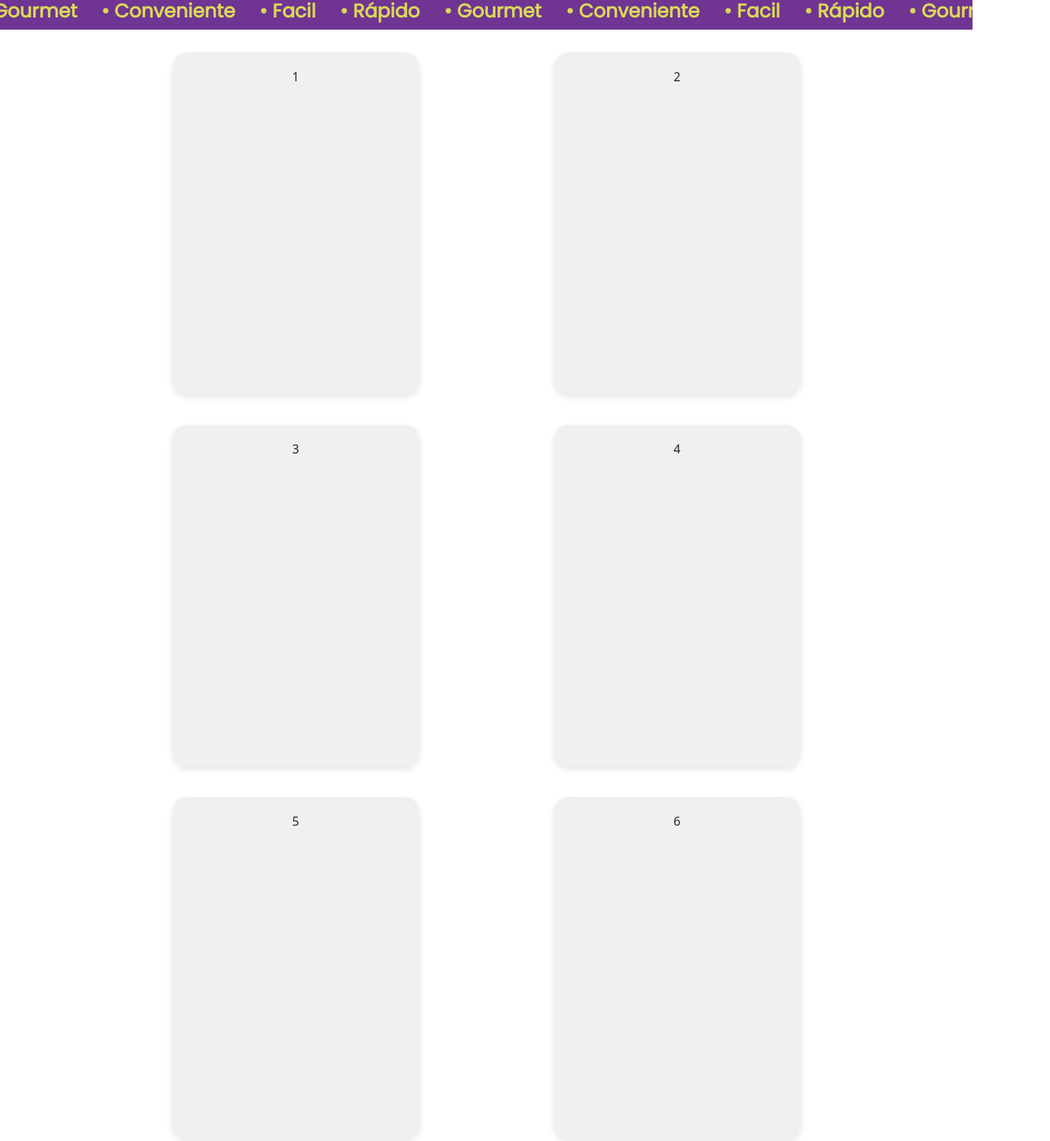
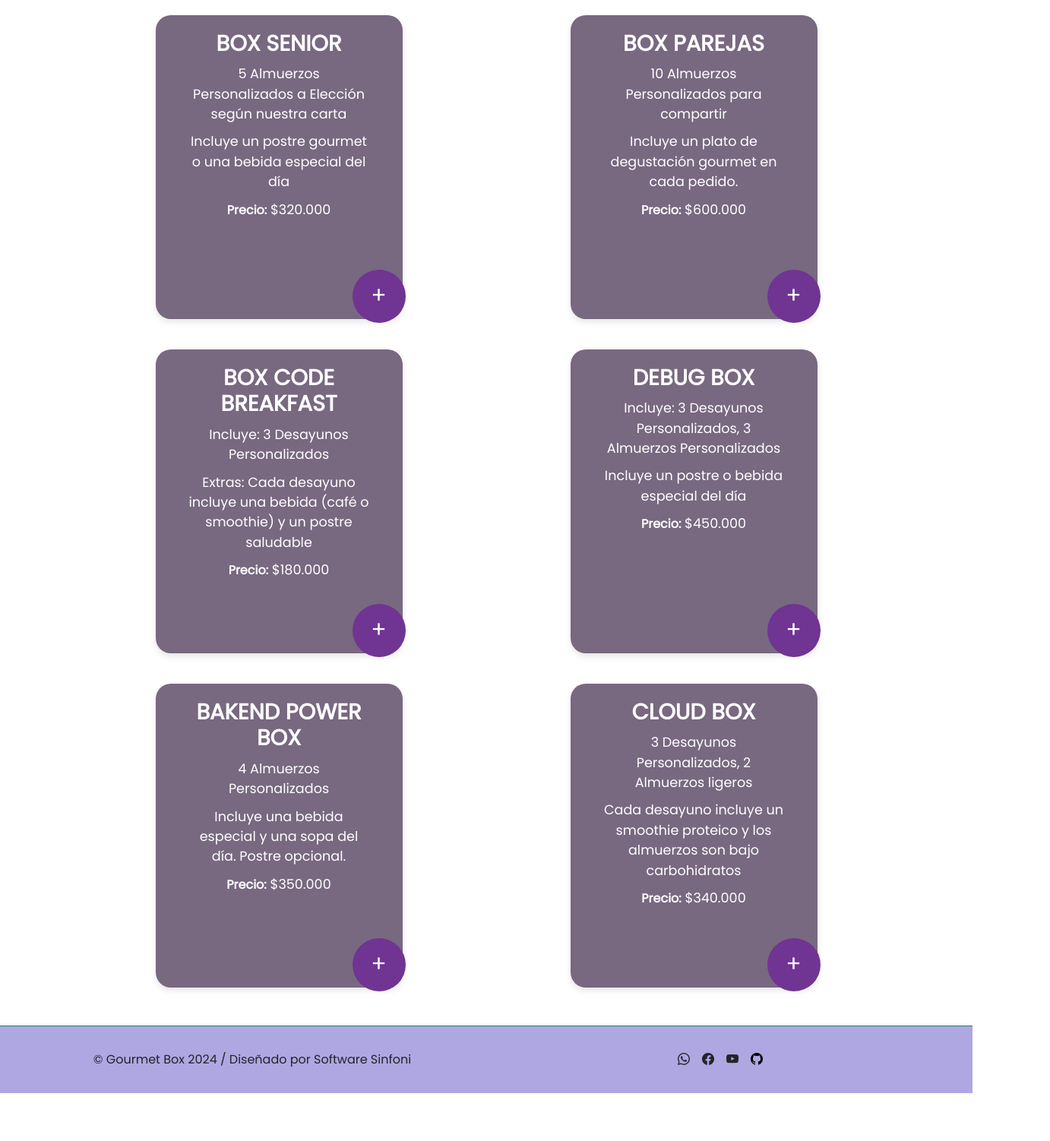
Before and after one commit to johnalexf/GourmetBox, a website: page HTML/suscripcion.html in a window 1280 px wide. Shown: the part 575-2077 px from the top of the page at 76% size, 1382 px wide, since content can reach past the window. After the commit the page ends 2014 px from the top, so only its background shows below. Drawn offline with nearby package versions, Linux system fonts and the light colour scheme.

Commit message:
Cambios textos de las tarjetas de suscripción

```diff
--- a/HTML/suscripcion.html
+++ b/HTML/suscripcion.html
@@ -4,87 +4,57 @@
 <head>
   <meta charset="UTF-8">
   <meta name="viewport" content="width=device-width, initial-scale=1.0">
-  <title>Suscripcion</title>
+  <title>Suscripción</title>
 
-  <!-- Estilos de Boostrap -->
+  <!-- Estilos de Bootstrap -->
   <link href="https://cdn.jsdelivr.net/npm/bootstrap@5.3.3/dist/css/bootstrap.min.css" rel="stylesheet"
     integrity="sha384-QWTKZyjpPEjISv5WaRU9OFeRpok6YctnYmDr5pNlyT2bRjXh0JMhjY6hW+ALEwIH" crossorigin="anonymous" />
   <link rel="stylesheet" href="https://cdn.jsdelivr.net/npm/bootstrap-icons@1.11.3/font/bootstrap-icons.min.css" />
 
-  <!-- Poppins Regular 400 -->
+  <!-- Fuentes -->
   <link rel="preconnect" href="https://fonts.googleapis.com">
   <link rel="preconnect" href="https://fonts.gstatic.com" crossorigin>
-  <link href="https://fonts.googleapis.com/css2?family=Poppins&display=swap" rel="stylesheet">
+  <link href="https://fonts.googleapis.com/css2?family=Poppins&family=Roboto:wght@700&display=swap" rel="stylesheet">
 
-  <!-- Roboto Bold 700 -->
-  <link rel="preconnect" href="https://fonts.googleapis.com">
-  <link rel="preconnect" href="https://fonts.gstatic.com" crossorigin>
-  <link href="https://fonts.googleapis.com/css2?family=Roboto:wght@700&display=swap" rel="stylesheet">
-
-  <!-- Estilos del Navbar y Footer -->
+  <!-- Estilos del Navbar, Footer y esta página -->
   <link rel="stylesheet" href="../styles/styleNavFooter.css">
-
-  <!-- EStilos propios de esta pagina -->
   <link rel="stylesheet" href="../styles/stylesuscripcion.css">
-
 </head>
 
 <body>
 
-  <!-- Navbar jalado con el javascript llamarNavFooter.js -->
+  <!-- Navbar -->
   <header>
     <nav class="navbar navbar-expand-lg" style="background-color: rgba(105, 91, 199, 0.534)">
       <div class="container-fluid">
         <a class="navbar-brand" href="#">
           <img src="../img/logoo.png" alt="Título Gourmet Box" width="150" class="Logonegro ms-4" />
         </a>
-
         <button class="navbar-toggler" type="button" data-bs-toggle="collapse" data-bs-target="#navbarSupportedContent"
           aria-controls="navbarSupportedContent" aria-expanded="false" aria-label="Toggle navigation">
           <span class="navbar-toggler-icon"></span>
         </button>
-
-        <div class="collapse navbar-collapse" id="navbarSupportedContent" style="text-align: right;">
+        <div class="collapse navbar-collapse text-end" id="navbarSupportedContent">
           <ul class="navbar-nav ms-auto mb-2 mb-lg-0">
-            <li class="nav-item">
-              <a class="nav-link" aria-current="page" href="../index.html" id="inicio">Inicio</a>
-            </li>
-            <li class="nav-item">
-              <a class="nav-link" href="./menu.html" id="menu">Menú</a>
-            </li>
-            <li class="nav-item">
-              <a class="nav-link" href="./suscripcion.html" id="suscripcion">Suscripción</a>
-            </li>
-            <li class="nav-item">
-              <a class="nav-link" href="./conocenos.html" id="conocenos">Conócenos</a>
-            </li>
-            <li class="nav-item">
-              <a class="nav-link" href="./contactanos.html" id="contactenos">Contáctenos</a>
-            </li>
-            <li class="nav-item">
-              <a class="nav-link" href="./login.html" id="sesion">Ingresar</a>
-            </li>
-            <li class="nav-item p-2">
-              <a class="navbar-brand ms-auto" href="./carrito.html" id="carrito">
-                <i class="bi bi-cart4"></i>
-              </a>
-            </li>
+            <li class="nav-item"><a class="nav-link" href="../index.html" id="inicio">Inicio</a></li>
+            <li class="nav-item"><a class="nav-link" href="./menu.html" id="menu">Menú</a></li>
+            <li class="nav-item"><a class="nav-link" href="./suscripcion.html" id="suscripcion">Suscripción</a></li>
+            <li class="nav-item"><a class="nav-link" href="./conocenos.html" id="conocenos">Conócenos</a></li>
+            <li class="nav-item"><a class="nav-link" href="./contactanos.html" id="contactenos">Contáctenos</a></li>
+            <li class="nav-item"><a class="nav-link" href="./login.html" id="sesion">Ingresar</a></li>
+            <li class="nav-item p-2"><a class="navbar-brand ms-auto" href="./carrito.html" id="carrito"><i
+                  class="bi bi-cart4"></i></a></li>
           </ul>
         </div>
       </div>
     </nav>
   </header>
-
-
-
   <main>
-    <!-- Herocontent -->
     <section class="hero-content">
-      <div>
-        <img src="../img/Herocontent.png" alt="Descripción de la imagen">
+      <div class="imgdehero">
+        <img src="..\img\Herocontent.png" alt="Descripción del plan básico" />
       </div>
     </section>
-    <!-- Final Herocontent -->
 
     <!-- cinta que se desplaza de manera automatica -->
     <section class="subtitle">
@@ -112,20 +82,83 @@
       </div>
     </section>
 
+
+    <!-- Contenedores suscripción -->
+    <!-- Contenedores suscripción -->
     <section class="Suscripcion">
-      <div class="Objeto">1</div>
-      <div class="Objeto">2</div>
-      <div class="Objeto">3</div>
-      <div class="Objeto">4</div>
-      <div class="Objeto">5</div>
-      <div class="Objeto">6</div>
+      <div class="Objeto">
+        <div class="Texto-Objeto">
+          <h3>BOX SENIOR</h3>
+          <p>5 Almuerzos Personalizados a Elección según nuestra carta</p>
+          <p>Incluye un postre gourmet o una bebida especial del día</p>
+          <p><strong>Precio:</strong> $320.000</p>
+
+        </div>
+        <button class="boton-circular">+</button>
+      </div>
+
+      <div class="Objeto">
+        <div class="Texto-Objeto">
+          <h3>BOX PAREJAS</h3>
+          <p>10 Almuerzos Personalizados para compartir</p>
+          <p>Incluye un plato de degustación gourmet en cada pedido.</p>
+          <p><strong>Precio:</strong> $600.000</p>
+        </div>
+        <button class="boton-circular">+</button>
+      </div>
+
+      <div class="Objeto">
+        <div class="Texto-Objeto">
+          <h3>BOX CODE BREAKFAST</h3>
+          <p>Incluye: 3 Desayunos Personalizados</p>
+          <p>Extras: Cada desayuno incluye una bebida (café o smoothie) y un postre saludable</p>
+          <p><strong>Precio:</strong> $180.000</p>
+        </div>
+        <button class="boton-circular">+</button>
+      </div>
+
+      <div class="Objeto">
+        <div class="Texto-Objeto">
+          <h3>DEBUG BOX</h3>
+          <p>Incluye: 3 Desayunos Personalizados, 3 Almuerzos Personalizados</p>
+          <p>Incluye un postre o bebida especial del día</p>
+          <p><strong>Precio:</strong> $450.000</p>
+        </div>
+        <button class="boton-circular">+</button>
+      </div>
+
+      <div class="Objeto">
+        <div class="Texto-Objeto">
+          <h3>BAKEND POWER BOX</h3>
+          <p>4 Almuerzos Personalizados</p>
+          <p>Incluye una bebida especial y una sopa del día. Postre opcional.</p>
+          <p><strong>Precio:</strong> $350.000</p>
+        </div>
+        <button class="boton-circular">+</button>
+      </div>
+
+      <div class="Objeto">
+        <div class="Texto-Objeto">
+          <h3>CLOUD BOX</h3>
+          <p>3 Desayunos Personalizados, 2 Almuerzos ligeros </p>
+          <p>Cada desayuno incluye un smoothie proteico y los almuerzos son bajo carbohidratos</p>
+          <p><strong>Precio:</strong> $340.000</p>
+        </div>
+        <button class="boton-circular">+</button>
+      </div>
     </section>
+
+
+
+
+
+
+
 
 
   </main>
 
-
-  <!-- Footer jalado con el javascript llamarNavFooter.js -->
+  <!-- Footer -->
   <footer>
     <div id="footer"></div>
   </footer>
--- a/styles/stylesuscripcion.css
+++ b/styles/stylesuscripcion.css
@@ -1,57 +1,26 @@
 /* Estilos para el main */
-
 
 /* Estilos para el hero-content */
 .hero-content {
-    grid-column: 1 / -1;
     grid-column: 1 / -1;
     padding: 0.5rem;
     display: flex;
     justify-content: center;
     align-items: center;
     margin: 0 auto;
-    display: flex;
-    justify-content: center;
-    align-items: center;
-    margin: 0 auto;
 }
 
-.imgdehero img {
-    object-fit: cover;
-    height: auto;
+.hero-content img {
     width: 100%;
-    height: auto;
-    object-fit: cover;
     height: auto;
     object-fit: cover;
     border-radius: 8px;
 }
 
-/* //FINAL Estilo Herocontent */
 
-/* Estilos para el subtitle, cinta que se desplaza de manera automatica */
 /* Estilos para el subtitle, cinta que se desplaza de manera automatica */
 .subtitle {
     grid-column: 1 / -1;
-}
-
-.cinta {
-    grid-column: 1 / -1;
-    display: flex;
-    align-items: center;
-    height: 6vh;
-    background-color: #703493;
-    overflow: hidden;
-}
-
-.scroll {
-    white-space: nowrap;
-    margin: 0 2em;
-}
-
-.scroll div {
-    display: flex;
-    gap: 2em;
 }
 
 .cinta {
@@ -100,32 +69,87 @@
 
 .Suscripcion {
     display: grid;
-    grid-template-columns: repeat(auto-fit, minmax(280px, 1fr));
+    grid-template-columns: repeat(auto-fit, minmax(260px, 1fr));
     gap: 40px;
-    padding: 30px;
+    padding: 50px;
     margin: 0 auto;
     max-width: 100%;
+    overflow-wrap: break-word;
 }
 
 /* Ajuste para pantallas más grandes (computadoras) */
-@media (min-width: 768px) {
+@media (min-width: 760px) {
     .Suscripcion {
         grid-template-columns: repeat(2, 1fr);
         /* Solo 2 columnas en pantallas grandes */
-        max-width: 80%;
+        max-width: 90%;
         /* Limita el ancho máximo en pantallas grandes */
     }
 }
 
 .Objeto {
-    background-color: #f0f0f0;
+    background-color: #786880;
     border-radius: 20px;
     padding: 20px;
-    height: 450px;
+    height: 400px;
     width: 100%;
     max-width: 325px;
-    /* Limita el ancho máximo a 300px */
+    position: relative;
+    /* Necesario para posicionar el botón relativo al contenedor */
     margin: 0 auto;
     text-align: center;
     box-shadow: 0 4px 8px rgba(0, 0, 0, 0.1);
 }
+
+.boton-circular {
+    position: absolute;
+    bottom: -5px;
+    /* Ajusta según sea necesario */
+    right: -4px;
+    /* Ajusta según sea necesario */
+    background-color: #703493;
+    border: none;
+    color: white;
+    border-radius: 50%;
+    width: 70px;
+    /* Ajusta el tamaño del botón circular */
+    height: 70px;
+    font-size: 30px;
+    /* Ajusta el tamaño del texto o ícono dentro del botón */
+    cursor: pointer;
+    display: flex;
+    align-items: center;
+    justify-content: center;
+}
+
+/* Estilos para el texto dentro de la clase Suscripcion */
+.Suscripcion {
+    font-family: 'Poppins', sans-serif;
+    color: white;
+}
+
+.Objeto h3 {
+    font-size: 1.8em;
+    /* Tamaño del título */
+    font-weight: 600;
+    /* Peso de la fuente para hacerlo más visible */
+    margin-bottom: 10px;
+    /* Espacio inferior para separación */
+}
+
+.Objeto p {
+    font-size: 1.1em;
+    /* Tamaño del texto de los párrafos */
+    line-height: 1.5;
+    margin: 10px 0;
+}
+
+.Objeto strong {
+    font-weight: 600;
+}
+
+.Texto-Objeto {
+    max-width: 85%;
+    margin: 0 auto;
+
+}
```
